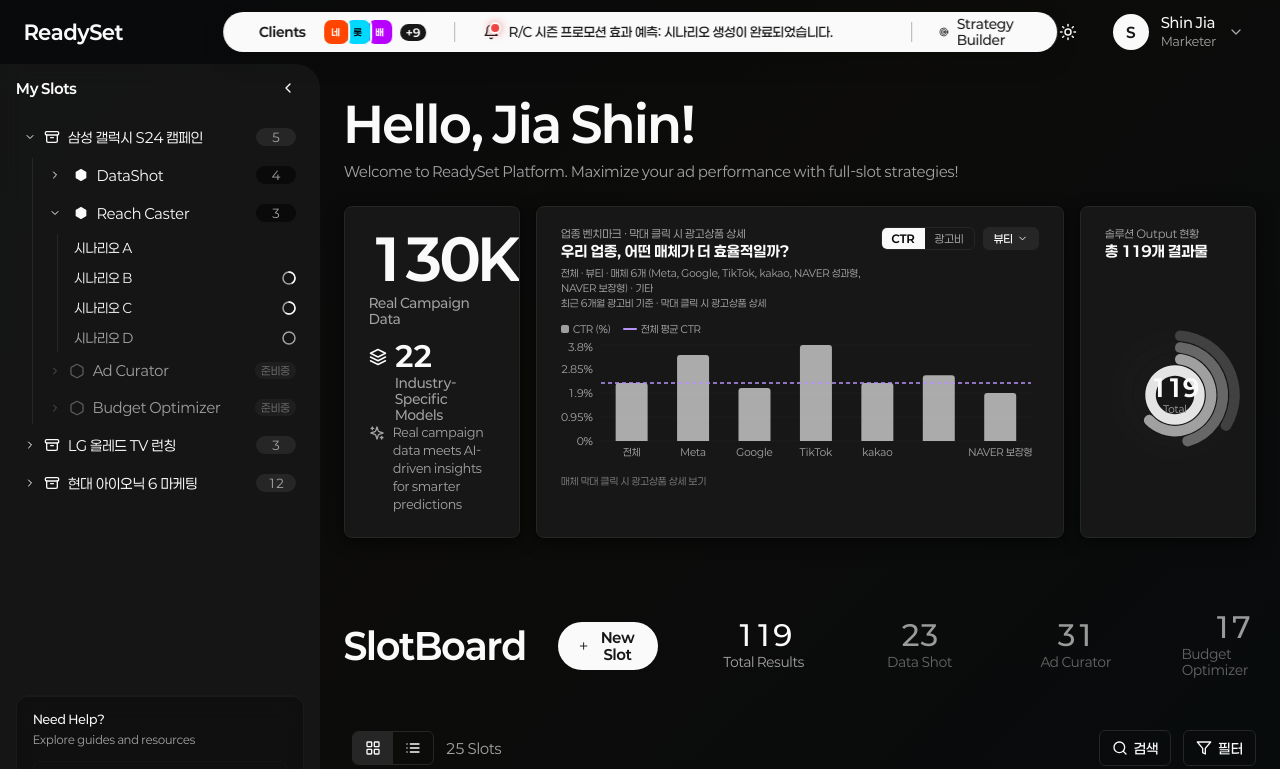
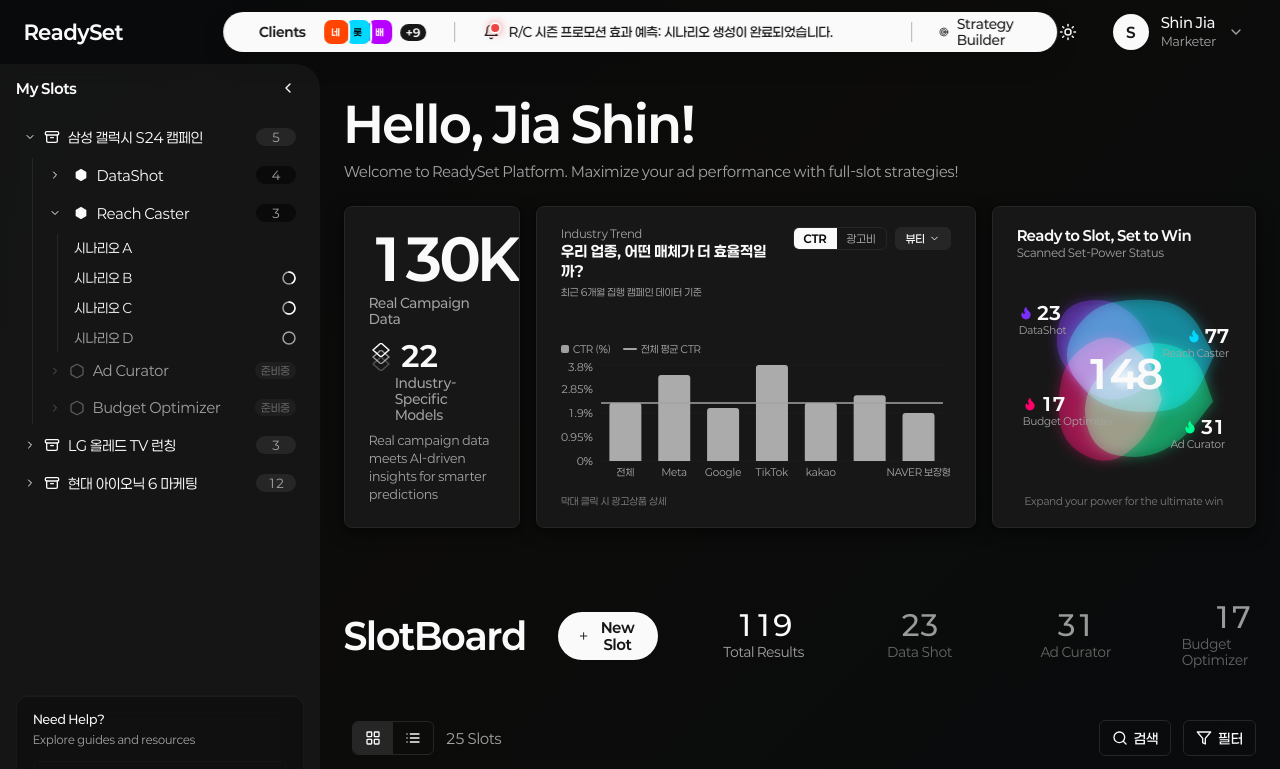
Before and after one commit to taetaej/ReadySet, a React (Vite) app: page / in a window 1280 px wide. Shown: the top 769 px of the page. Built offline with nearby package versions, Linux system fonts and the light colour scheme.

Commit message:
파워 업데이트

```diff
--- a/src/components/reachcaster/DataInsightCard.tsx
+++ b/src/components/reachcaster/DataInsightCard.tsx
@@ -1,4 +1,38 @@
-import { Sparkles, Layers } from 'lucide-react'
+import { } from 'lucide-react'
+
+// 마름모 3개 착착 쌓이는 애니메이션 (무한 반복)
+function StackingLayers() {
+  return (
+    <div style={{ width: '24px', height: '28px', position: 'relative' }}>
+      <style>{`
+        @keyframes diamondStack {
+          0%, 100% { opacity: 0; transform: translateY(6px) scale(0.7); }
+          20%, 80% { opacity: var(--op); transform: translateY(0) scale(1); }
+          90% { opacity: 0; transform: translateY(-4px) scale(0.9); }
+        }
+      `}</style>
+      {[
+        { top: 14, op: 0.25, delay: 0 },
+        { top: 7, op: 0.55, delay: 0.3 },
+        { top: 0, op: 1, delay: 0.6 },
+      ].map((layer, i) => (
+        <svg key={i} width="18" height="14" viewBox="0 0 18 14" style={{
+          position: 'absolute', left: '3px', top: `${layer.top}px`,
+          animation: `diamondStack 2.4s ease-in-out ${layer.delay}s infinite`,
+          '--op': `${layer.op}`,
+        } as any}>
+          <path
+            d="M9 0 L17 7 L9 14 L1 7 Z"
+            fill="none"
+            stroke="hsl(var(--foreground))"
+            strokeWidth="1.5"
+            strokeLinejoin="round"
+          />
+        </svg>
+      ))}
+    </div>
+  )
+}
 
 export function DataInsightCard() {
   return (
@@ -12,81 +46,40 @@ export function DataInsightCard() {
       position: 'relative',
       overflow: 'hidden'
     }}>
-      {/* 상단: 큰 숫자들 */}
       <div style={{ position: 'relative', zIndex: 1 }}>
-        {/* 130K+ */}
         <div style={{
-          fontSize: '56px',
-          fontWeight: '700',
-          lineHeight: '1',
-          color: 'hsl(var(--foreground))',
-          marginBottom: '8px',
-          letterSpacing: '-0.02em'
+          fontSize: '56px', fontWeight: '700', lineHeight: '1',
+          color: 'hsl(var(--foreground))', marginBottom: '8px', letterSpacing: '-0.02em'
         }}>
           130K+
         </div>
         <div style={{
-          fontSize: '13px',
-          fontWeight: '500',
-          color: 'hsl(var(--muted-foreground))',
-          marginBottom: '16px'
+          fontSize: '13px', fontWeight: '500',
+          color: 'hsl(var(--muted-foreground))', marginBottom: '16px'
         }}>
           Real Campaign Data
         </div>
-
-        {/* 22 Industry Models */}
-        <div style={{
-          display: 'flex',
-          alignItems: 'center',
-          gap: '8px',
-          marginBottom: '4px'
-        }}>
-          <Layers size={18} style={{ color: 'hsl(var(--foreground))' }} />
+        <div style={{ display: 'flex', alignItems: 'center', gap: '8px', marginBottom: '4px' }}>
+          <StackingLayers />
           <div style={{
-            fontSize: '28px',
-            fontWeight: '700',
-            lineHeight: '1',
-            color: 'hsl(var(--foreground))',
-            letterSpacing: '-0.01em'
+            fontSize: '28px', fontWeight: '700', lineHeight: '1',
+            color: 'hsl(var(--foreground))', letterSpacing: '-0.01em'
           }}>
             22
           </div>
         </div>
         <div style={{
-          fontSize: '13px',
-          fontWeight: '500',
-          color: 'hsl(var(--muted-foreground))',
-          paddingLeft: '26px'
+          fontSize: '13px', fontWeight: '500',
+          color: 'hsl(var(--muted-foreground))', paddingLeft: '26px'
         }}>
           Industry-Specific Models
         </div>
       </div>
-
-      {/* 하단: 설명 텍스트 */}
+      {/* 하단 텍스트 */}
       <div style={{ position: 'relative', zIndex: 1 }}>
-        <div style={{
-          display: 'flex',
-          alignItems: 'flex-start',
-          gap: '8px'
-        }}>
-          <Sparkles
-            size={16}
-            style={{
-              color: 'hsl(var(--muted-foreground))',
-              flexShrink: 0,
-              marginTop: '2px'
-            }}
-          />
-          <p style={{
-            fontSize: '12px',
-            fontWeight: '400',
-            margin: '0',
-            color: 'hsl(var(--muted-foreground))',
-            lineHeight: '1.5'
-          }}>
-            Real campaign data meets AI-driven insights for smarter predictions
-          </p>
-        </div>
+        <p style={{ fontSize: '12px', fontWeight: '400', margin: '0', color: 'hsl(var(--muted-foreground))', lineHeight: '1.5' }}>
+          Real campaign data meets AI-driven insights for smarter predictions
+        </p>
       </div>
     </div>
   )
--- a/src/components/reachcaster/IndustryDualBarChart.tsx
+++ b/src/components/reachcaster/IndustryDualBarChart.tsx
@@ -342,15 +342,15 @@ function CustomTooltip({ active, payload, label, mode, drillMedia }: any) {
           <span style={{ width: '8px', height: '8px', borderRadius: '2px', backgroundColor: 'hsl(var(--foreground))', opacity: 0.7, display: 'inline-block' }} />
           <span style={{ color: 'hsl(var(--muted-foreground))' }}>{isShare ? '광고비 비중' : '평균 CTR'}</span>
           <span style={{ fontWeight: '600', color: 'hsl(var(--foreground))' }}>
-            {isShare ? `${barEntry.value}%` : `${barEntry.value}%`}
+            {isShare ? `${Number(barEntry.value).toFixed(2)}%` : `${Number(barEntry.value).toFixed(2)}%`}
           </span>
         </div>
       )}
       {lineEntry && (
         <div style={{ display: 'flex', alignItems: 'center', gap: '6px', fontSize: '11px', lineHeight: '1.8' }}>
-          <span style={{ width: '14px', height: '2px', backgroundColor: '#B794F6', display: 'inline-block', borderRadius: '1px' }} />
+          <span style={{ width: '14px', height: '2px', backgroundColor: 'hsl(var(--muted-foreground))', display: 'inline-block', borderRadius: '1px' }} />
           <span style={{ color: 'hsl(var(--muted-foreground))' }}>{isShare ? '전체 평균 비중' : '전체 평균 CTR'}</span>
-          <span style={{ fontWeight: '600', color: '#B794F6' }}>{lineEntry.value}%</span>
+          <span style={{ fontWeight: '600', color: 'hsl(var(--muted-foreground))' }}>{Number(lineEntry.value).toFixed(2)}%</span>
         </div>
       )}
     </div>
@@ -415,7 +415,7 @@ export function IndustryDualBarChart({ onIndustryChange }: IndustryDualBarChartP
 
   return (
     <div className="card" style={{
-      padding: '20px 24px', minHeight: '180px', display: 'flex',
+      padding: '20px 24px', height: '280px', display: 'flex',
       flexDirection: 'column', gap: '12px', boxShadow: 'none', overflow: 'hidden'
     }}>
       {/* 상단 */}
@@ -440,7 +440,7 @@ export function IndustryDualBarChart({ onIndustryChange }: IndustryDualBarChartP
             </button>
           ) : (
             <p style={{ fontSize: '11px', color: 'hsl(var(--muted-foreground))', margin: '0 0 2px 0', fontFamily: 'Paperlogy, sans-serif' }}>
-              업종 벤치마크 · 막대 클릭 시 광고상품 상세
+              Industry Trend
             </p>
           )}
           <h3 style={{
@@ -454,8 +454,12 @@ export function IndustryDualBarChart({ onIndustryChange }: IndustryDualBarChartP
           </h3>
           {!drillMedia && (
             <p style={{ fontSize: '10px', color: 'hsl(var(--muted-foreground))', margin: '4px 0 0 0', fontFamily: 'Paperlogy, sans-serif', lineHeight: '1.5' }}>
-              전체 · {selectedIndustry} · 매체 6개 (Meta, Google, TikTok, kakao, NAVER 성과형, NAVER 보장형) · 기타
-              <br />최근 6개월 광고비 기준 · 막대 클릭 시 광고상품 상세
+              최근 6개월 집행 캠페인 데이터 기준
+            </p>
+          )}
+          {drillMedia && (
+            <p style={{ fontSize: '10px', color: 'hsl(var(--muted-foreground))', margin: '4px 0 0 0', fontFamily: 'Paperlogy, sans-serif', lineHeight: '1.5' }}>
+              {mode === 'ctr' ? 'CTR' : '광고비 비중'} 기준 상위 5개 광고상품
             </p>
           )}
         </div>
@@ -527,17 +531,19 @@ export function IndustryDualBarChart({ onIndustryChange }: IndustryDualBarChartP
       </div>
 
       {/* 차트 */}
-      <div style={{ flex: 1, minHeight: '120px' }}>
+      <div style={{ minHeight: '120px', marginTop: 'auto' }}>
         <div style={{ display: 'flex', alignItems: 'center', gap: '12px', marginBottom: '6px' }}>
           <span style={{ display: 'flex', alignItems: 'center', gap: '4px', fontSize: '10px', color: 'hsl(var(--muted-foreground))' }}>
             <span style={{ width: '8px', height: '8px', borderRadius: '2px', backgroundColor: 'hsl(var(--foreground))', opacity: 0.6, display: 'inline-block' }} />
             {yLabel}
           </span>
           <span style={{ display: 'flex', alignItems: 'center', gap: '4px', fontSize: '10px', color: 'hsl(var(--muted-foreground))' }}>
-            <span style={{ width: '14px', height: '2px', backgroundColor: '#B794F6', display: 'inline-block', borderRadius: '1px' }} />
+            <span style={{ width: '14px', height: '2px', backgroundColor: 'hsl(var(--muted-foreground))', display: 'inline-block', borderRadius: '1px' }} />
             {avgLabel}
           </span>
         </div>
+        <div style={{ userSelect: 'none' }}>
+        <style>{`.recharts-surface:focus, .recharts-surface *:focus { outline: none !important; }`}</style>
         <ResponsiveContainer width="100%" height={130}>
           <ComposedChart
             data={chartData}
@@ -555,7 +561,7 @@ export function IndustryDualBarChart({ onIndustryChange }: IndustryDualBarChartP
               tickFormatter={(v) => `${v}%`}
             />
             <Tooltip content={<CustomTooltip mode={mode} drillMedia={drillMedia} />} cursor={{ fill: 'hsl(var(--muted) / 0.3)' }} />
-            <ReferenceLine y={drillMedia ? mediaAvg : overallAvg} yAxisId={0} stroke="#B794F6" strokeWidth={1.5} strokeDasharray="4 3" />
+            <ReferenceLine y={drillMedia ? mediaAvg : overallAvg} yAxisId={0} stroke="hsl(var(--muted-foreground))" strokeWidth={1.5} />
             <Bar
               dataKey="value"
               fill="hsl(var(--foreground))"
@@ -572,9 +578,10 @@ export function IndustryDualBarChart({ onIndustryChange }: IndustryDualBarChartP
             <Line dataKey="avg" stroke="transparent" dot={false} />
           </ComposedChart>
         </ResponsiveContainer>
+        </div>
         {!drillMedia && (
           <p style={{ fontSize: '10px', color: 'hsl(var(--muted-foreground))', margin: '4px 0 0 0', fontFamily: 'Paperlogy, sans-serif', opacity: 0.7 }}>
-            매체 막대 클릭 시 광고상품 상세 보기
+            막대 클릭 시 광고상품 상세
           </p>
         )}
       </div>
--- a/src/components/reachcaster/SolutionOutputCard.tsx
+++ b/src/components/reachcaster/SolutionOutputCard.tsx
@@ -1,4 +1,5 @@
-import { RadialBarChart, RadialBar, ResponsiveContainer } from 'recharts'
+import { useEffect, useRef } from 'react'
+import { Flame } from 'lucide-react'
 
 interface SolutionOutputCardProps {
   data?: {
@@ -9,109 +10,161 @@ interface SolutionOutputCardProps {
   }
 }
 
-const DEFAULT_DATA = {
-  datashot: 23,
-  adCurator: 31,
-  budgetOptimizer: 17,
-  reachCaster: 48,
+const DEFAULT_DATA = { datashot: 23, adCurator: 31, budgetOptimizer: 17, reachCaster: 77 }
+
+// 네온 컬러 4개 (Avatar.tsx NEON_COLORS 참조)
+const BLOBS = [
+  { key: 'datashot',        label: 'DataShot',            color: '#7B2FFF', cx: 42, cy: 38 },
+  { key: 'reachCaster',     label: 'Reach Caster',        color: '#00D9FF', cx: 58, cy: 38 },
+  { key: 'adCurator',       label: 'Ad Curator',          color: '#00FF94', cx: 58, cy: 62 },
+  { key: 'budgetOptimizer', label: 'Budget Optimizer',    color: '#FF006B', cx: 42, cy: 62 },
+]
+
+// 블롭 SVG path 생성 — 약간 불규칙한 원형
+function blobPath(cx: number, cy: number, r: number, seed: number) {
+  const points = 8
+  const coords: string[] = []
+  for (let i = 0; i < points; i++) {
+    const angle = (Math.PI * 2 * i) / points
+    const wobble = r + Math.sin(seed + i * 1.7) * r * 0.15
+    const x = cx + Math.cos(angle) * wobble
+    const y = cy + Math.sin(angle) * wobble
+    coords.push(`${x.toFixed(1)},${y.toFixed(1)}`)
   }
-
-// 솔루션별 색상 — foreground 기반 opacity 차등 (미니멀)
-const SOLUTION_COLORS = [
-  { key: 'reachCaster',      label: 'Reach Caster',      color: 'hsl(var(--foreground))', opacity: 0.9 },
-  { key: 'adCurator',        label: 'Ad Curator',         color: 'hsl(var(--foreground))', opacity: 0.6 },
-  { key: 'datashot',         label: 'DataShot',           color: 'hsl(var(--foreground))', opacity: 0.35 },
-  { key: 'budgetOptimizer',  label: 'Budget Optimizer',   color: 'hsl(var(--foreground))', opacity: 0.18 },
-]
+  // smooth closed path
+  let d = `M ${coords[0]}`
+  for (let i = 1; i <= points; i++) {
+    const curr = coords[i % points].split(',').map(Number)
+    const prev = coords[(i - 1) % points].split(',').map(Number)
+    const cpx = (prev[0] + curr[0]) / 2
+    const cpy = (prev[1] + curr[1]) / 2
+    d += ` Q ${prev[0]},${prev[1]} ${cpx},${cpy}`
+  }
+  d += ' Z'
+  return d
+}
 
 export function SolutionOutputCard({ data = DEFAULT_DATA }: SolutionOutputCardProps) {
   const total = data.datashot + data.adCurator + data.budgetOptimizer + data.reachCaster
+  const svgRef = useRef<SVGSVGElement>(null)
+  const frameRef = useRef<number>(0)
+  const timeRef = useRef(0)
 
-  // RadialBarChart는 value가 클수록 링이 길어짐 — 비율(%)로 변환
-  const chartData = SOLUTION_COLORS.map(s => ({
-    name: s.label,
-    value: Math.round((data[s.key as keyof typeof data] / total) * 100),
-    count: data[s.key as keyof typeof data],
-    fill: s.color,
-    fillOpacity: s.opacity,
-  }))
+  // 애니메이션 루프 — 블롭 탱글 효과
+  useEffect(() => {
+    let running = true
+    const animate = () => {
+      if (!running || !svgRef.current) return
+      timeRef.current += 0.015
+      const paths = svgRef.current.querySelectorAll<SVGPathElement>('[data-blob]')
+      paths.forEach((path, i) => {
+        const blob = BLOBS[i]
+        const count = data[blob.key as keyof typeof data]
+        const baseR = 24 + (count / 100) * 12 // 24~36 — 개수에 비례
+        const t = timeRef.current + i * 1.5
+        const scale = 1 + Math.sin(t * 0.8) * 0.08
+        const tx = Math.sin(t * 0.6 + i) * 2
+        const ty = Math.cos(t * 0.7 + i) * 2
+        path.setAttribute('d', blobPath(blob.cx + tx, blob.cy + ty, baseR * scale, t))
+      })
+      frameRef.current = requestAnimationFrame(animate)
+    }
+    frameRef.current = requestAnimationFrame(animate)
+    return () => { running = false; cancelAnimationFrame(frameRef.current) }
+  }, [])
 
   return (
     <div className="card" style={{
-      padding: '20px 24px',
-      minHeight: '180px',
-      display: 'flex',
-      flexDirection: 'column',
-      boxShadow: 'none',
-      overflow: 'hidden'
+      padding: '20px 24px', minHeight: '180px', display: 'flex',
+      flexDirection: 'column', boxShadow: 'none', overflow: 'hidden', position: 'relative'
     }}>
       {/* 타이틀 */}
-      <div style={{ marginBottom: '12px' }}>
-        <p style={{ fontSize: '11px', color: 'hsl(var(--muted-foreground))', margin: '0 0 2px 0', fontFamily: 'Paperlogy, sans-serif' }}>
-          솔루션 Output 현황
-        </p>
-        <h3 style={{ fontSize: '15px', fontWeight: '700', margin: 0, color: 'hsl(var(--foreground))', fontFamily: 'Paperlogy, sans-serif' }}>
-          총 {total}개 결과물
-        </h3>
+      <div style={{ position: 'relative', zIndex: 2, marginBottom: '4px' }}>
+        <div style={{ fontSize: '14px', fontWeight: '600', color: 'hsl(var(--foreground))', fontFamily: 'Paperlogy, sans-serif', letterSpacing: '-0.01em' }}>
+          Ready to Slot, Set to Win
         </div>
-
-      {/* 차트 + 범례 */}
-      <div style={{ flex: 1, display: 'flex', alignItems: 'center', gap: '12px', minHeight: 0 }}>
-        {/* RadialBarChart */}
-        <div style={{ width: '140px', height: '140px', flexShrink: 0, position: 'relative' }}>
-          <ResponsiveContainer width="100%" height="100%">
-            <RadialBarChart
-              cx="50%"
-              cy="50%"
-              innerRadius="28%"
-              outerRadius="100%"
-              barSize={12}
-              data={chartData}
-              startAngle={90}
-              endAngle={-270}
-            >
-              <RadialBar
-                dataKey="value"
-                cornerRadius={6}
-                background={{ fill: 'hsl(var(--muted) / 0.3)' }}
-              />
-            </RadialBarChart>
-          </ResponsiveContainer>
-          {/* 중앙 총합 */}
-          <div style={{
-            position: 'absolute', top: '50%', left: '50%',
-            transform: 'translate(-50%, -50%)',
-            textAlign: 'center', pointerEvents: 'none'
-          }}>
-            <div style={{ fontSize: '24px', fontWeight: '700', color: 'hsl(var(--foreground))', fontFamily: 'Paperlogy, sans-serif', lineHeight: 1 }}>
-              {total}
-            </div>
-            <div style={{ fontSize: '10px', color: 'hsl(var(--muted-foreground))', marginTop: '3px' }}>
-              Total
-            </div>
+        <div style={{ fontSize: '11px', color: 'hsl(var(--muted-foreground))', fontFamily: 'Paperlogy, sans-serif', marginTop: '2px' }}>
+          Scanned Set-Power Status
         </div>
       </div>
 
-        {/* 범례 */}
-        <div style={{ flex: 1, display: 'flex', flexDirection: 'column', gap: '10px', minWidth: 0 }}>
-          {SOLUTION_COLORS.map((s) => {
-            const count = data[s.key as keyof typeof data]
+      {/* 블롭 영역 */}
+      <div style={{ flex: 1, position: 'relative', display: 'flex', alignItems: 'flex-end', justifyContent: 'center', minHeight: 0, paddingBottom: '4px' }}>
+        <svg ref={svgRef} viewBox="0 0 100 100" style={{ width: '100%', height: '100%', maxWidth: '220px', maxHeight: '220px' }}>
+          {/* 블렌딩을 위한 필터 */}
+          <defs>
+            <filter id="blob-glow">
+              <feGaussianBlur stdDeviation="3" result="blur" />
+              <feComposite in="SourceGraphic" in2="blur" operator="over" />
+            </filter>
+          </defs>
+
+          {/* 4개 블롭 */}
+          {BLOBS.map((blob, i) => (
+            <path
+              key={blob.key}
+              data-blob={blob.key}
+              d={blobPath(blob.cx, blob.cy, 24 + (data[blob.key as keyof typeof data] / 100) * 12, i * 1.5)}
+              fill={blob.color}
+              fillOpacity={0.35}
+              stroke="none"
+              filter="url(#blob-glow)"
+              style={{ mixBlendMode: 'screen' }}
+            />
+          ))}
+
+          {/* 중앙 — 겹치는 부분 밝게 (radial gradient) */}
+          <defs>
+            <radialGradient id="center-glow" cx="50%" cy="50%" r="20%">
+              <stop offset="0%" stopColor="white" stopOpacity="0.7" />
+              <stop offset="100%" stopColor="white" stopOpacity="0" />
+            </radialGradient>
+          </defs>
+          <circle cx="50" cy="50" r="18" fill="url(#center-glow)" />
+
+          {/* 중앙 숫자 */}
+          <text x="50" y="50" textAnchor="middle" dominantBaseline="middle"
+            style={{ fontSize: '18px', fontWeight: '700', fill: 'hsl(var(--foreground))', fontFamily: 'Paperlogy, sans-serif' }}>
+            {total}
+          </text>
+        </svg>
+
+        {/* 솔루션 라벨 — 4 코너, 숫자 크게 + 이름 작게 */}
+        {BLOBS.map((blob) => {
+          const count = data[blob.key as keyof typeof data]
+          const isTop = blob.cy < 50
+          const isLeft = blob.cx < 50
+          const style: React.CSSProperties = {
+            position: 'absolute',
+            fontFamily: 'Paperlogy, sans-serif',
+            whiteSpace: 'nowrap',
+            display: 'flex',
+            flexDirection: 'column',
+            transition: 'all 0.3s ease',
+            ...(isTop && isLeft  ? { top: '18%', left: '2px', alignItems: 'flex-start' } : {}),
+            ...(isTop && !isLeft ? { top: '28%', right: '2px', alignItems: 'flex-end' } : {}),
+            ...(!isTop && !isLeft ? { bottom: '18%', right: '6px', alignItems: 'flex-end' } : {}),
+            ...(!isTop && isLeft  ? { bottom: '28%', left: '6px', alignItems: 'flex-start' } : {}),
+          }
           return (
-              <div key={s.key} style={{ display: 'flex', alignItems: 'center', gap: '8px' }}>
-                <span style={{
-                  width: '8px', height: '8px', borderRadius: '50%', flexShrink: 0,
-                  backgroundColor: s.color, opacity: s.opacity, display: 'inline-block'
-                }} />
-                <span style={{ fontSize: '12px', color: 'hsl(var(--muted-foreground))', flex: 1, fontFamily: 'Paperlogy, sans-serif' }}>
-                  {s.label}
+            <div key={blob.key} style={style}>
+              <span style={{ display: 'flex', alignItems: 'center', gap: '4px' }}>
+                <Flame size={14} fill={blob.color} style={{ color: blob.color, flexShrink: 0 }} />
+                <span style={{ fontSize: '18px', fontWeight: '700', color: 'hsl(var(--foreground))', lineHeight: 1 }}>
+                  {count}
                 </span>
-                <span style={{ fontSize: '14px', fontWeight: '700', color: 'hsl(var(--foreground))', fontFamily: 'Paperlogy, sans-serif', flexShrink: 0 }}>
-                  {count}
+              </span>
+              <span style={{ fontSize: '10px', color: 'hsl(var(--muted-foreground))', marginTop: '2px' }}>
+                {blob.label}
               </span>
             </div>
           )
         })}
       </div>
+
+      {/* 하단 메시지 */}
+      <div style={{ textAlign: 'center', fontSize: '10px', color: 'hsl(var(--muted-foreground))', fontFamily: 'Paperlogy, sans-serif', opacity: 0.7, paddingTop: '4px' }}>
+        Expand your power for the ultimate win
       </div>
     </div>
   )
--- a/src/components/reachcaster/WelcomeSectionFixed.tsx
+++ b/src/components/reachcaster/WelcomeSectionFixed.tsx
@@ -84,7 +84,7 @@ export function WelcomeSectionFixed({ userName = 'Jia Shin' }: WelcomeSectionPro
       {/* Bento Boxes Grid */}
       <div style={{
         display: 'grid',
-        gridTemplateColumns: '2fr 6fr 2fr',
+        gridTemplateColumns: '2fr 5fr 3fr',
         gap: '16px',
         marginBottom: '32px'
       }}>
--- a/src/components/scenario/ScenarioStep1.tsx
+++ b/src/components/scenario/ScenarioStep1.tsx
@@ -348,7 +348,8 @@ export function ScenarioStep1({ formData, setFormData, validationActive }: Scena
               display: 'inline-flex',
               alignItems: 'center',
               gap: '6px',
-              padding: '6px 12px',
+              padding: '0 12px',
+              height: '36px',
               borderRadius: '6px',
               backgroundColor: 'hsl(var(--muted))',
               border: '1px solid hsl(var(--border))',
```
Lines whose indentation alone changed are shown as unchanged.
